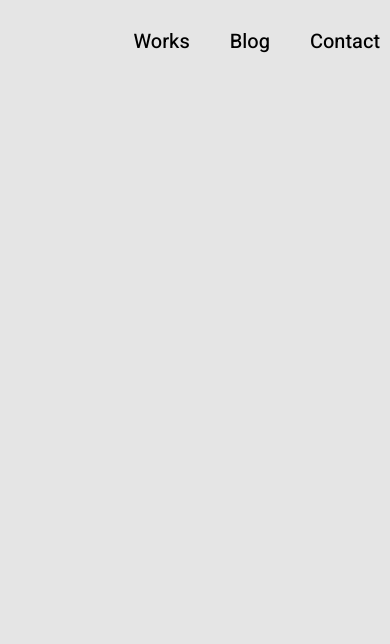
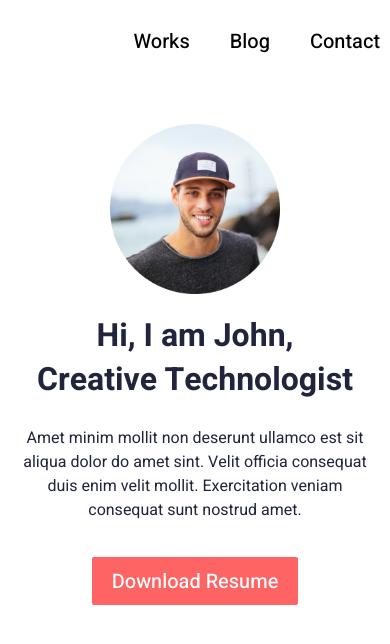
Before and after one commit to yafox3/John-Responsive, a plain HTML site: page index.html in a window 390 px wide. Drawn offline with Linux system fonts and the light colour scheme.

Commit message:
Сверстан блок приветствия + адаптив

```diff
--- a/index.html
+++ b/index.html
@@ -33,6 +33,37 @@
     </header>
     <!-- /.header -->
 
+    <section class="welcome">
+
+      <div class="container">
+
+        <div class="welcome__row">
+
+          <div class="welcome__column">
+
+            <h1 class="welcome__title">Hi, I am John,<br> Creative Technologist</h1>
+            <div class="welcome__text text">
+              <p>
+                Amet minim mollit non deserunt ullamco est sit aliqua dolor do amet sint. Velit officia consequat duis enim velit mollit. Exercitation veniam consequat sunt nostrud amet.
+              </p>
+            </div>
+            <a href="#" class="welcome__btn">Download Resume</a>
+          </div>
+          <!-- /.welcome__column -->
+
+          <div class="welcome__column">
+            <div class="welcome__img"><img src="img/welcome/1.jpg" alt=""></div>
+          </div>
+          <!-- /.welcome__column -->
+
+        </div>
+        <!-- /.welcome__row -->
+
+      </div>
+      <!-- /.container -->
+
+    </section>
+    <!-- /.welcome -->
 
   </div>
   <!-- /.wrapper -->
--- a/scss/style.scss
+++ b/scss/style.scss
@@ -1,7 +1,6 @@
 body {
   font-family: Heebo;
   color: #21243D;
-  background-color: #E5E5E5;
 }
 
 .wrapper {
@@ -11,16 +10,23 @@ body {
   overflow: hidden;
 }
 
+// -----+ Container +----------------------------------------------
 .container {
-  max-width: 860px;
+  max-width: 880px;
   width: 100%;
   margin: 0 auto;
+  padding: 0 10px;
 }
 
+// -----+ Text +----------------------------------------------
+.text {
+  font-size: 16px;
+  line-height: calc(24 / 16 * 100%);
+}
 
 // -----+ Header +----------------------------------------------
 .header {
-
+  margin-bottom: 100px;
   // .header__container
   &__container {
     width: 100%;
@@ -28,8 +34,19 @@ body {
     margin: 0 auto;
     padding: 0 10px;
   }
+
+  @media (max-width: 767.98px) {
+    & {
+      margin-bottom: 60px;
+    }
+  }
+
+  @media (max-width: 500px) {
+    & {
+      margin-bottom: 40px;
+    }
+  }
 }
-
 
 // -----+ Nav +----------------------------------------------
 .nav {
@@ -58,4 +75,87 @@ body {
       text-shadow: 0px 4px 4px rgba(0, 0, 0, 0.25);
     }
   }
+
 }
+
+// -----+ Welcome +----------------------------------------------
+.welcome {
+  margin-bottom: 70px;
+	// .welcome__row
+	&__row {
+    display: flex;
+    justify-content: space-between;
+	}
+
+	// .welcome__column
+	&__column {
+    max-width: 480px;
+	}
+
+	// .welcome__title
+	&__title {
+    font-weight: 700;
+    font-size: 44px;
+    line-height: calc(60 / 44 * 100%);
+
+    padding-top: 20px;
+    margin-bottom: 25px;
+	}
+
+	// .welcome__text
+	&__text {
+    margin-bottom: 35px;
+	}
+
+	// .welcome__btn
+	&__btn {
+    display: inline-flex;
+    align-items: center;
+
+    height: 48px;
+    background-color: #FF6464;
+
+    font-weight: 500;
+    font-size: 20px;
+    line-height: calc(29 / 20 * 100%);
+    border-radius: 2px;
+    color: #fff;
+
+    padding: 0 20px;
+
+    transition: background-color .1s linear;
+
+    &:hover {
+      background-color: #d65656;
+    }
+	}
+
+	// .welcome__img
+	&__img {
+    border-radius: 50%;
+
+    img {
+      width: 100%;
+    }
+	}
+
+  @media (max-width: 767.98px) {
+    &__row {
+      flex-direction: column-reverse;
+      align-items: center;
+      text-align: center;
+    }
+  }
+
+  @media (max-width: 500px) {
+    &__title {
+      font-size: 32px;
+    }
+    &__img {
+      img {
+        max-width: 170px;
+      }
+    }
+  }
+
+}
```
Also changed, not shown: css/style.css, img/welcome/1.jpg (added), 1 other file.
